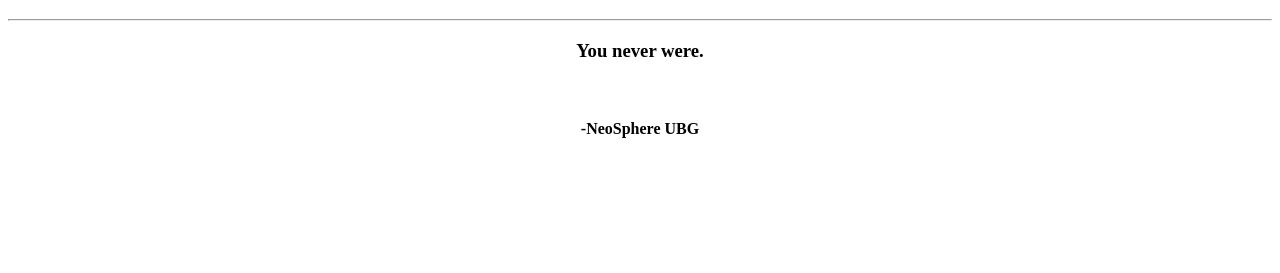
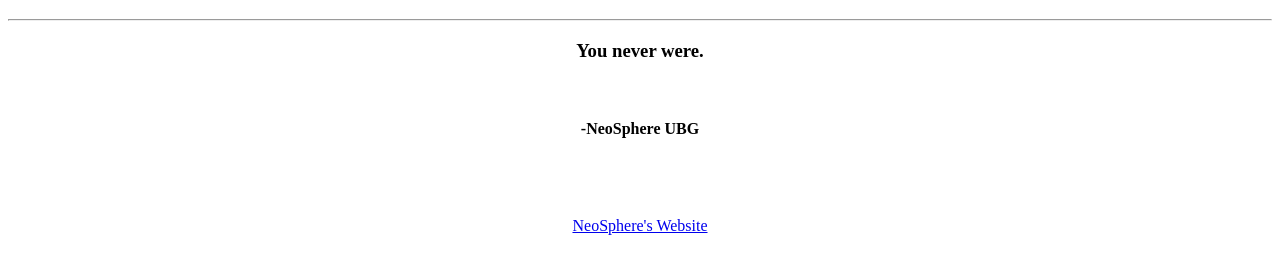
Before and after one commit to NeoSphere404/khanacademy-xdfn, a plain HTML site: page index.html in a window 1280 px wide. Shown: the part 61-334 px from the top of the page. Drawn offline with Linux system fonts and the light colour scheme.

Commit message:
Update index.html

```diff
--- a/index.html
+++ b/index.html
@@ -11,6 +11,6 @@
       <br>
       <h4>-NeoSphere UBG</h4>
       <h1><br></h1>
-      <a href="https://neosphere404.github.io">
+      <a href="https://neosphere404.github.io">NeoSphere's Website</a>
   </body>
 </html>
```
